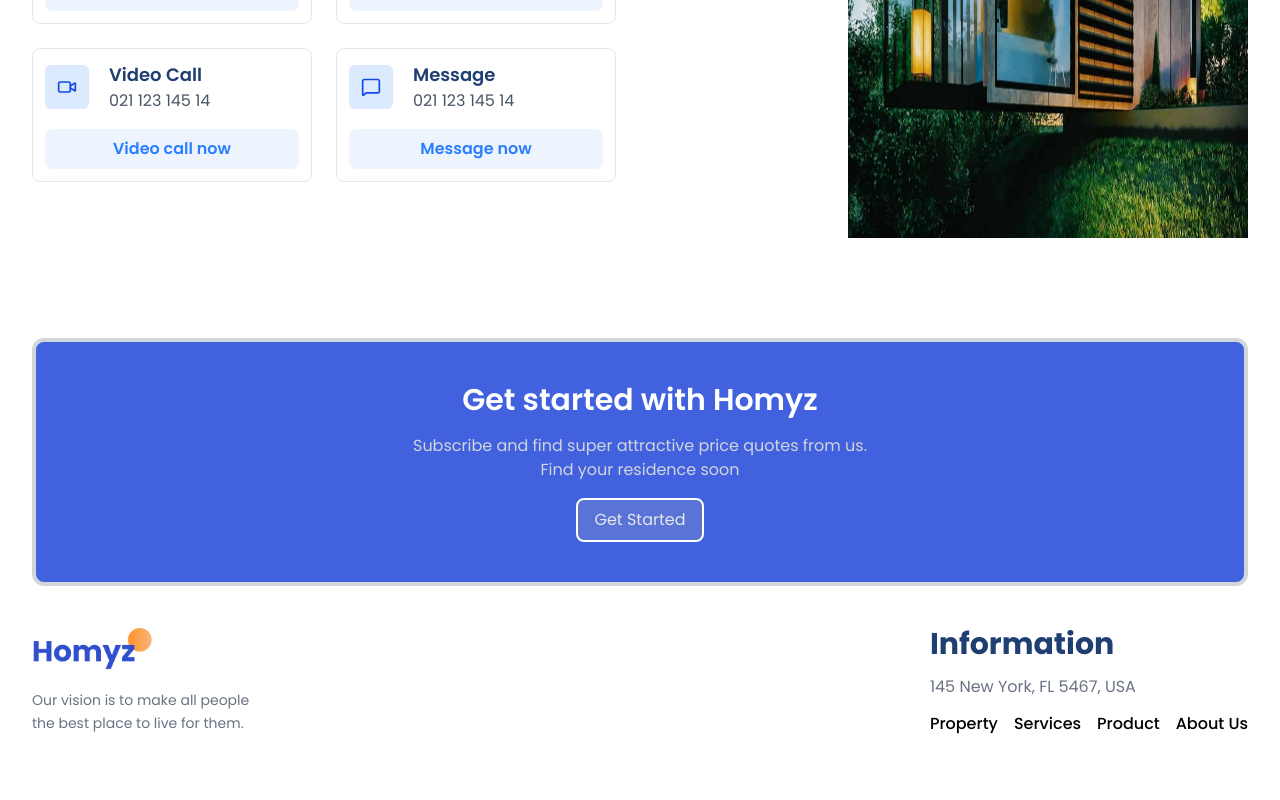
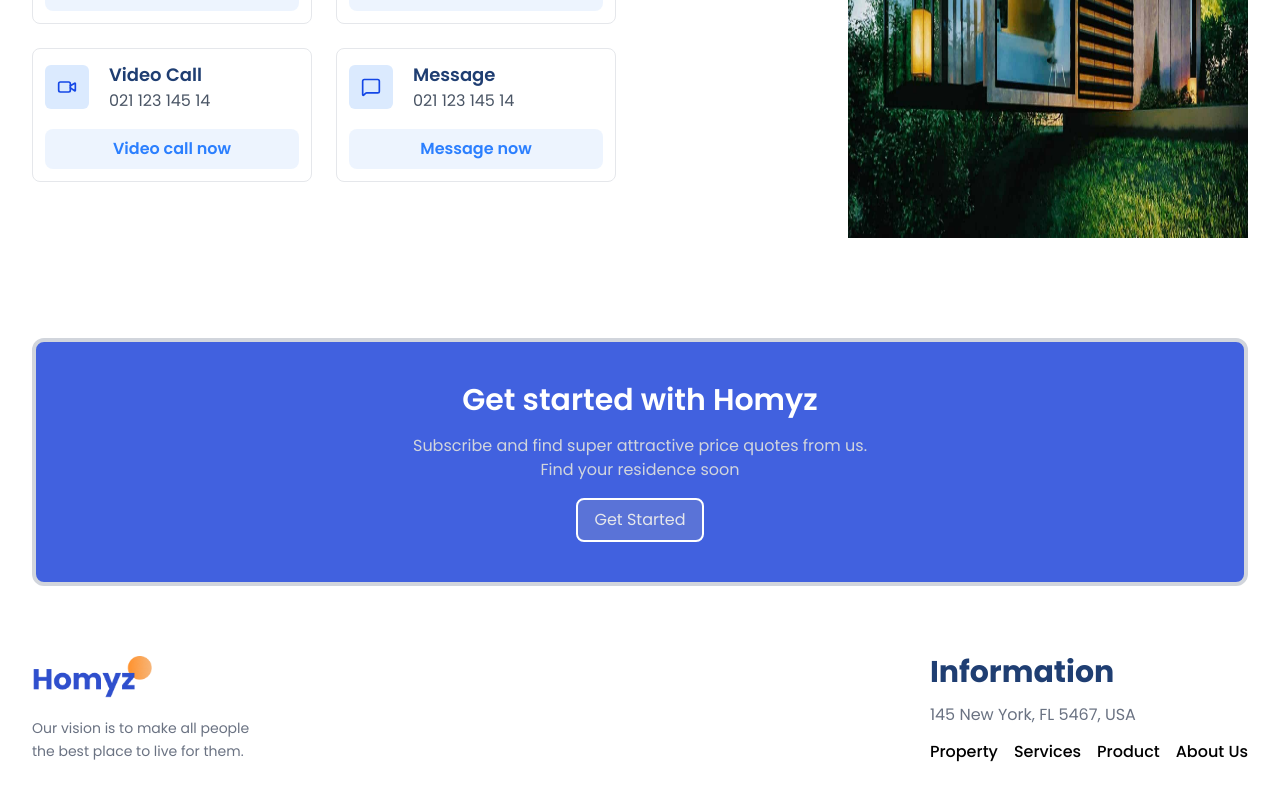
Before and after one commit to Arijitkhan99git/Real-Estate-website, a React (Vite) app: page / in a window 1280 px wide. Shown: the part 2475-3275 px from the top of the page. Before the commit the page ends 3251 px from the top, so only its background shows below. Built offline with nearby package versions, Linux system fonts and the light colour scheme.

Commit message:
add padding on Footer

```diff
--- a/src/footer/Footer.jsx
+++ b/src/footer/Footer.jsx
@@ -4,7 +4,7 @@ import {logo2} from '../assets/index'
 function Footer() {
   return (
     <>
-        <section id='footer' className='flex justify-center items-center py-5'>
+        <section id='footer' className='flex justify-center items-center py-5 pt-12 '>
             <div className='w-full max-w-7xl flex flex-wrap items-center justify-between px-[2rem] pb-5'>
                 <div className='flex flex-col gap-4'>
                      <img src={logo2} width={120} alt="logo"/>
```
